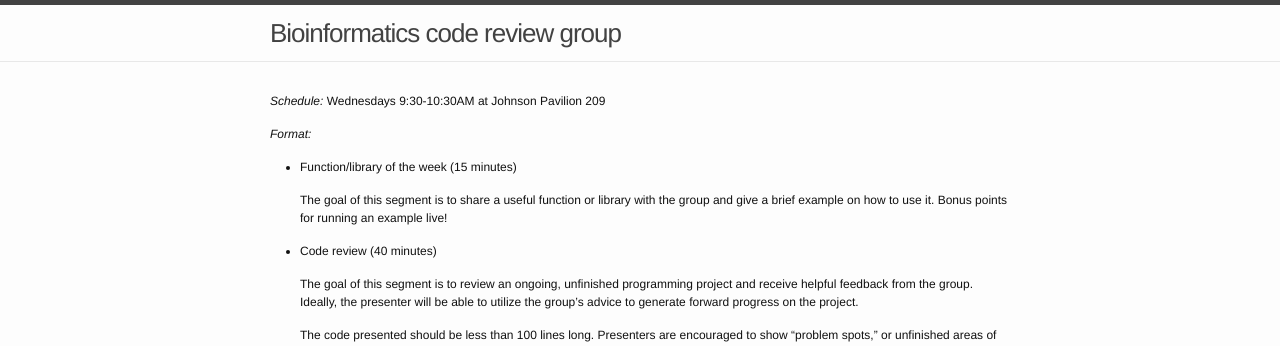
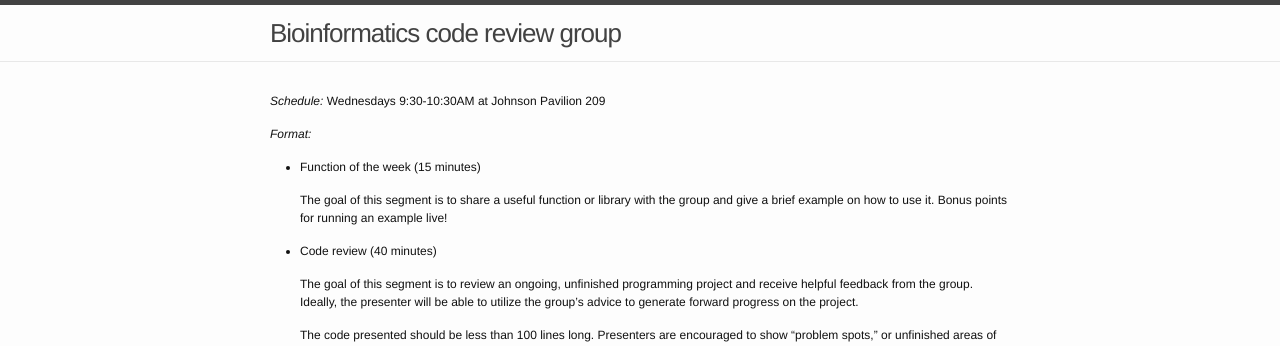
Before and after one commit to kylebittinger/biocode-review, a Jekyll site: the page built from index.html, in a window 1280 px wide and 900 px high. Shown: the top 346 px of the window. Built offline with Jekyll 4.4.1, drawn with Linux system fonts in a browser that asks for light colours.

Commit message:
Removed "/library" from function of the week

```diff
--- a/_includes/intro.md
+++ b/_includes/intro.md
@@ -2,7 +2,7 @@
 
 *Format:*
 
-* Function/library of the week (15 minutes)
+* Function of the week (15 minutes)
 
   The goal of this segment is to share a useful function or library
   with the group and give a brief example on how to use it. Bonus
```
